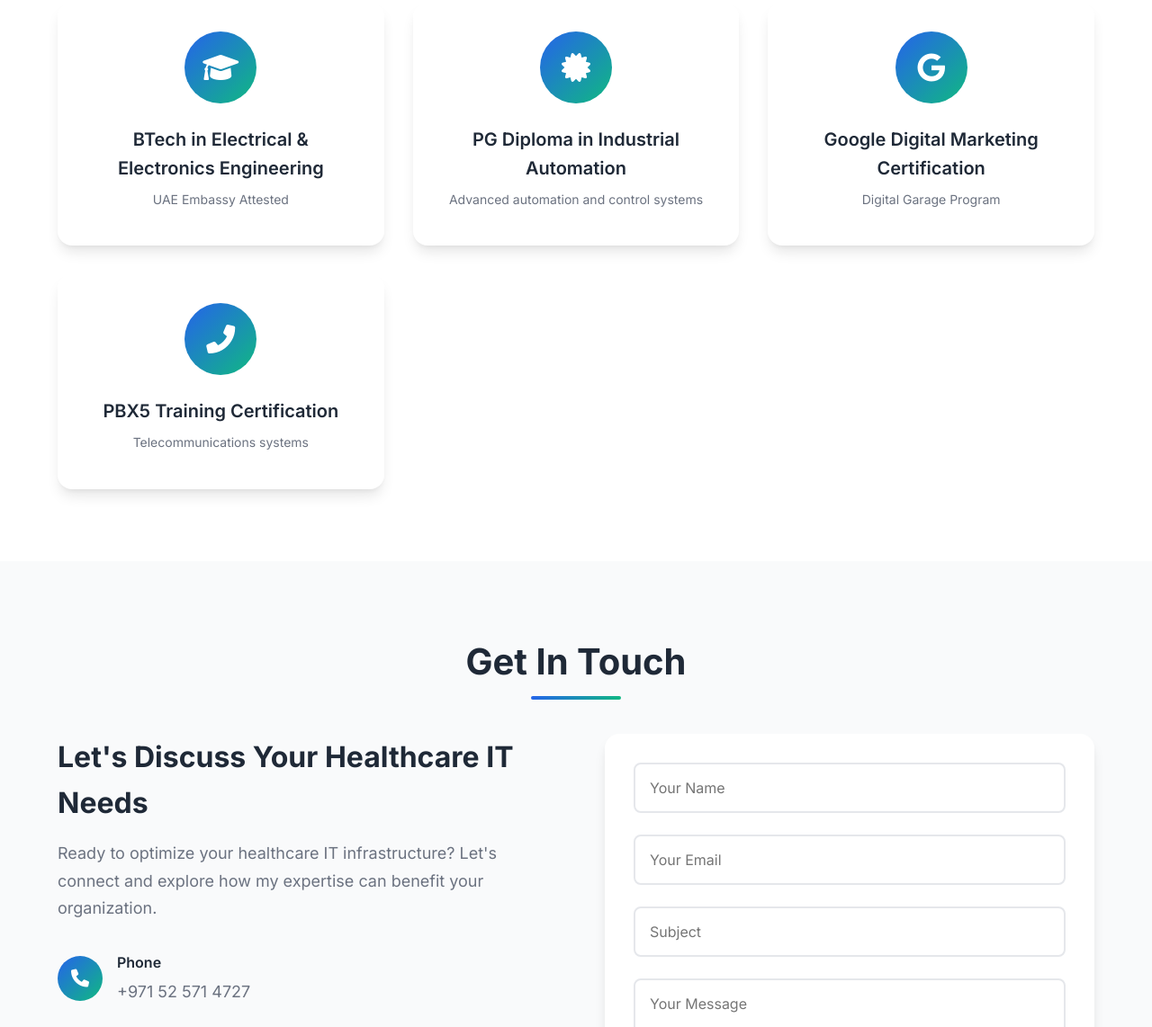
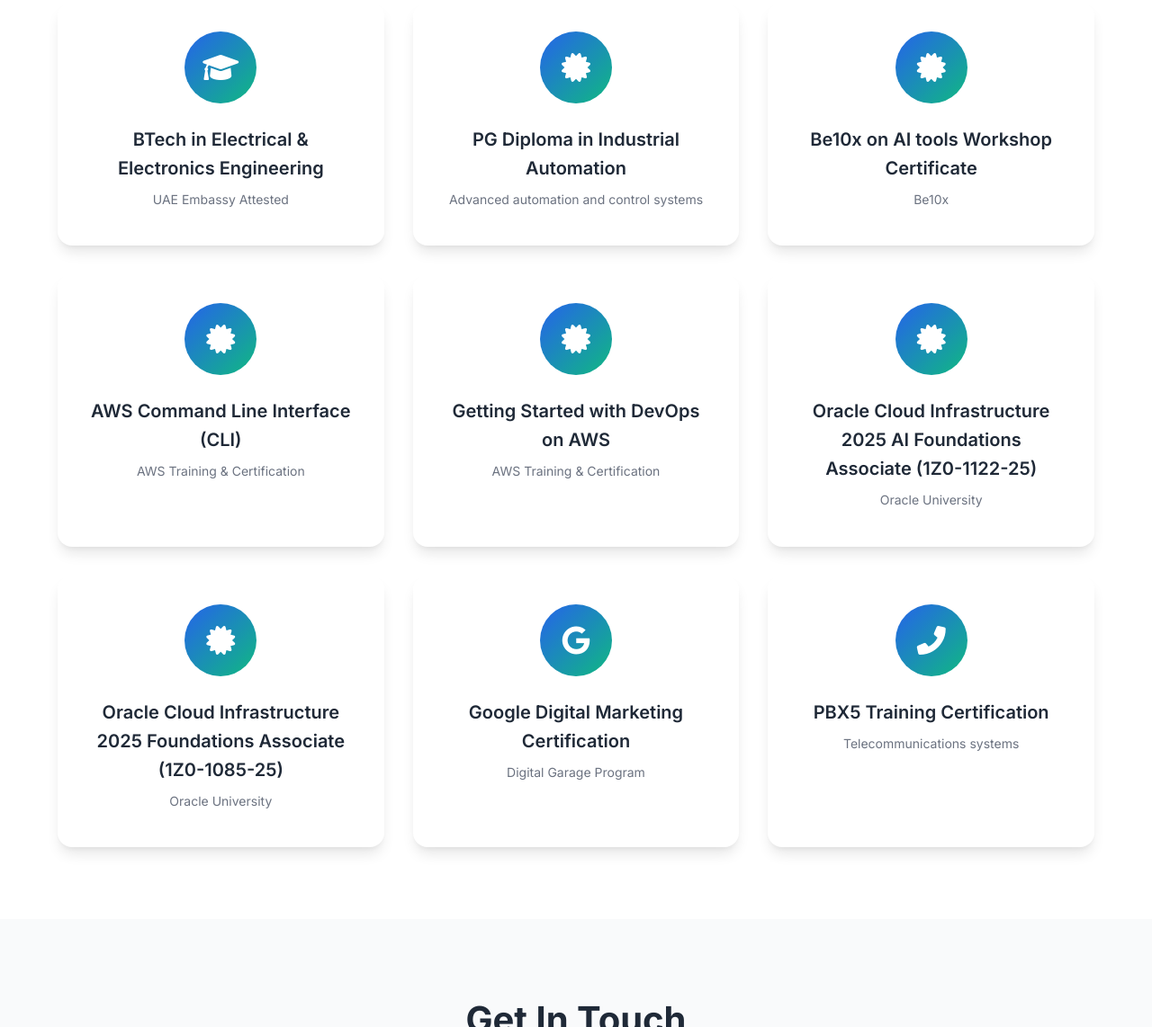
Before and after one commit to Leoshelly/LEO-PORTFOLIO, a plain HTML site: page index.html in a window 1280 px wide. Shown: the part 4458-5600 px from the top of the page at 90% size. Drawn offline with Linux system fonts and the light colour scheme.

Commit message:
Update index.html
New additions of certifcations

```diff
--- a/index.html
+++ b/index.html
@@ -247,6 +247,41 @@
                 </div>
                 <div class="education-item">
                     <div class="education-icon">
+                        <i class="fas fa-certificate"></i>
+                    </div>
+                    <h3>Be10x on AI tools Workshop Certificate</h3>
+                    <p>Be10x</p>
+                </div>
+                <div class="education-item">
+                    <div class="education-icon">
+                        <i class="fas fa-certificate"></i>
+                    </div>
+                    <h3>AWS Command Line Interface (CLI)</h3>
+                    <p>AWS Training & Certification</p>
+                </div>
+                <div class="education-item">
+                    <div class="education-icon">
+                        <i class="fas fa-certificate"></i>
+                    </div>
+                    <h3>Getting Started with DevOps on AWS</h3>
+                    <p>AWS Training & Certification</p>
+                </div>
+                <div class="education-item">
+                    <div class="education-icon">
+                        <i class="fas fa-certificate"></i>
+                    </div>
+                    <h3>Oracle Cloud Infrastructure 2025 AI Foundations Associate (1Z0-1122-25)</h3>
+                    <p>Oracle University</p>
+                </div>
+                <div class="education-item">
+                    <div class="education-icon">
+                        <i class="fas fa-certificate"></i>
+                    </div>
+                    <h3>Oracle Cloud Infrastructure 2025 Foundations Associate (1Z0-1085-25)</h3>
+                    <p>Oracle University</p>
+                </div>
+                <div class="education-item">
+                    <div class="education-icon">
                         <i class="fab fa-google"></i>
                     </div>
                     <h3>Google Digital Marketing Certification</h3>
```
